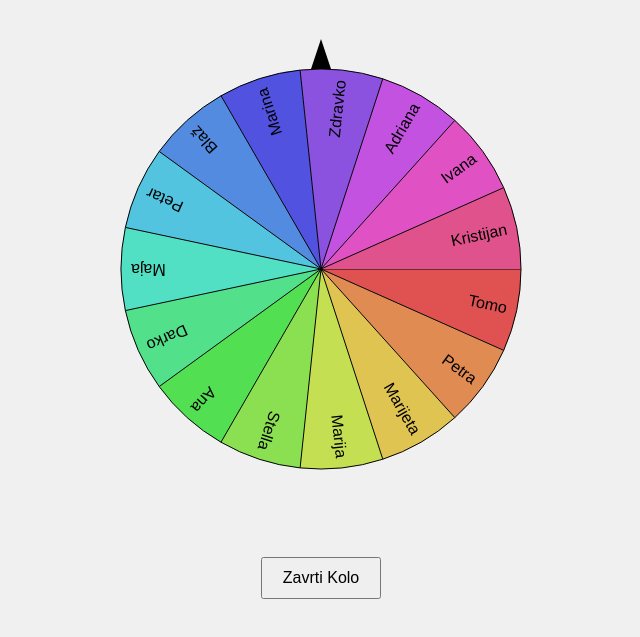
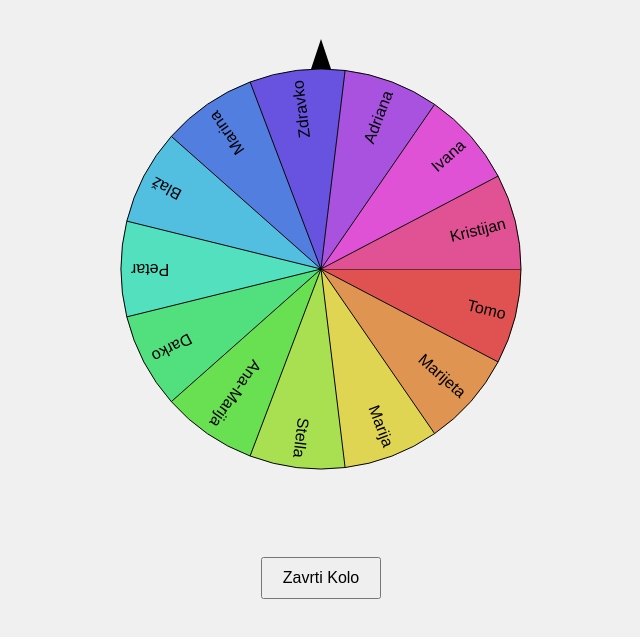
Before and after one commit to bracic/kolo-srece, a plain HTML site: page index.html in a window 1280 px wide. Shown: the part 119-756 px from the top of the page, without its empty margins (319-959 px from the left). Drawn offline with Linux system fonts and the light colour scheme.

Commit message:
Add files via upload

```diff
--- a/index.html
+++ b/index.html
@@ -36,8 +36,8 @@
 
   <script>
     const names = [
-      "Tomo", "Petra", "Marijeta", "Marija", "Stella",
-      "Ana", "Darko", "Maja", "Petar", "Blaž",
+      "Tomo", "Marijeta", "Marija", "Stella",
+      "Ana-Marija", "Darko", "Petar", "Blaž",
       "Marina", "Zdravko", "Adriana", "Ivana", "Kristijan"
     ];
 
```
